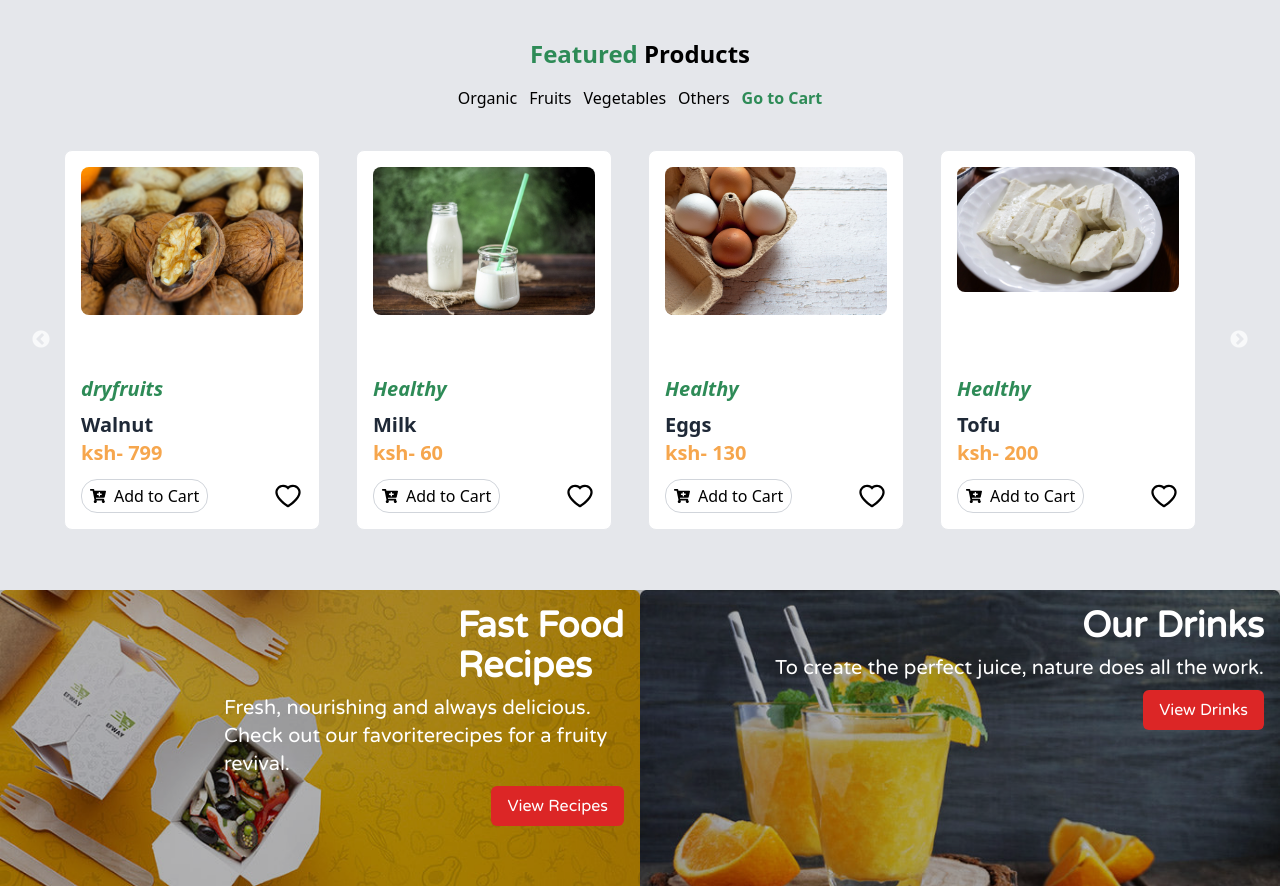
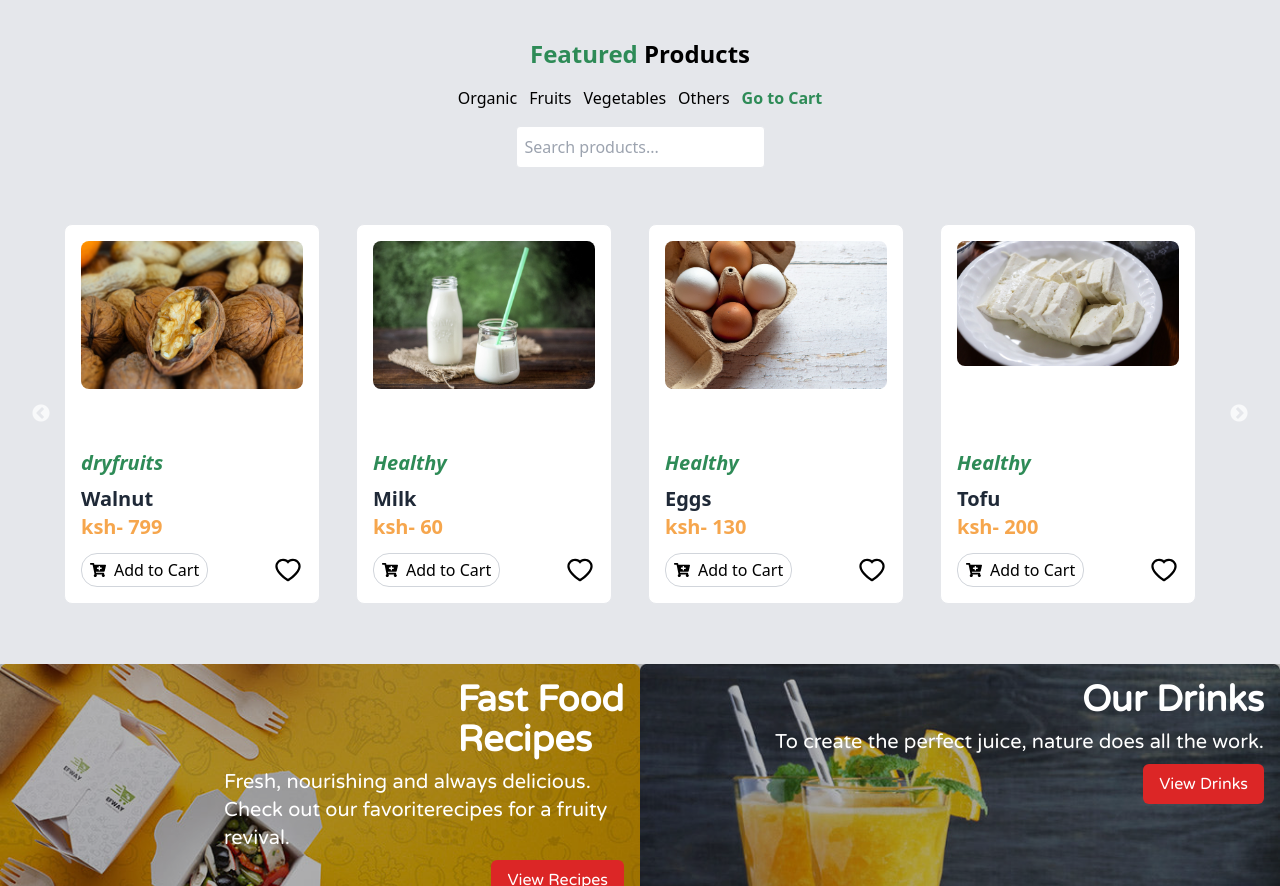
Before and after one commit to mxriuki/Freshgo-App, a React (Vite) app: page /home in a window 1280 px wide. Shown: the part 1306-2192 px from the top of the page. Built offline with nearby package versions, Linux system fonts and the light colour scheme; a web font is replaced by a local one.

Commit message:
added the search bar and the navigate Google when we create an account with the google account

```diff
--- a/src/components/Login.jsx
+++ b/src/components/Login.jsx
@@ -31,6 +31,7 @@ function Login() {
       const user = result.user;
       console.log(user);
       alert("Logged in successfully");
+      navigate('/home')
     } catch (error) {
       alert(`Login failed: ${error.message}`);
     }
--- a/src/components/Products/ProductContainer.jsx
+++ b/src/components/Products/ProductContainer.jsx
@@ -1,52 +1,73 @@
-import React, { useState, useEffect } from 'react'
-import Fruits from './ptype/Fruits'
-import Organic from './ptype/Organic'
-import Others from './ptype/Others'
-import Vegetables from './ptype/Vegetables'
-import { Link } from 'react-router-dom'
-
+import { useState, useEffect } from 'react';
+import Fruits from './ptype/Fruits';
+import Organic from './ptype/Organic';
+import Others from './ptype/Others';
+import Vegetables from './ptype/Vegetables';
+import { Link } from 'react-router-dom';
 
 function ProductContainer({ handleInfo }) {
-    const [toggle, setToggle] = useState(1)
-    const [cartdata, setCartData] = useState([])
+    const [toggle, setToggle] = useState(1);
+    const [cartdata, setCartData] = useState([]);
+    const [searchQuery, setSearchQuery] = useState('');
+
     const handleToggle = (index) => {
-        setToggle(index)
-    }
+        setToggle(index);
+    };
+
     const handleCartData = (item) => {
-        // Check if the item is already in cartdata
-        console.log(item)
         if (!cartdata.some((cartItem) => cartItem.name === item.name)) {
             setCartData([...cartdata, item]);
         }
     };
+
     useEffect(() => {
         handleInfo(cartdata);
+    }, [cartdata, handleInfo]);
 
-    },)
+    const handleSearchChange = (event) => {
+        setSearchQuery(event.target.value);
+    };
 
+    // Filter function based on the search query
+    const filterProducts = (products) => {
+        return products.filter(product =>
+            product.name.toLowerCase().includes(searchQuery.toLowerCase())
+        );
+    };
 
     return (
         <div id='pd' className='flex flex-col items-center py-5'>
-            <div className='flex  items-center '>
-                <label className='font-bold text-2xl'> <span className='txt1'>Featured</span> Products </label>
-
+            <div className='flex items-center'>
+                <label className='font-bold text-2xl'>
+                    <span className='txt1'>Featured</span> Products
+                </label>
             </div>
             <div className='flex items-center space-x-3 mt-4'>
-                <label onClick={() => handleToggle(1)}>Organic</label>
-                <label onClick={() => handleToggle(2)}>Fruits</label>
-                <label onClick={() => handleToggle(3)}>Vegetables</label>
-                <label onClick={() => handleToggle(4)}>Others</label>
-                <label className='font-semibold txt1'><Link to='/cart'> Go to Cart</Link></label>
+                <button onClick={() => handleToggle(1)}>Organic</button>
+                <button onClick={() => handleToggle(2)}>Fruits</button>
+                <button onClick={() => handleToggle(3)}>Vegetables</button>
+                <button onClick={() => handleToggle(4)}>Others</button>
+                <label className='font-semibold txt1'>
+                    <Link to='/cart'> Go to Cart</Link>
+                </label>
             </div>
-            <div>
-                <label className={`${toggle === 1 ? 'visible' : 'hidden'}`}> <Organic handleCartData={handleCartData} /> </label>
-                <label className={`${toggle === 2 ? 'visible' : 'hidden'}`}> <Fruits handleCartData={handleCartData} /> </label>
-                <label className={`${toggle === 3 ? 'visible' : 'hidden'}`}> <Vegetables handleCartData={handleCartData} /> </label>
-                <label className={`${toggle === 4 ? 'visible' : 'hidden'}`}> <Others handleCartData={handleCartData} /> </label>
-
+            <div className='mt-4'>
+                <input
+                    type='text'
+                    placeholder='Search products...'
+                    value={searchQuery}
+                    onChange={handleSearchChange}
+                    className='border rounded p-2'
+                />
+            </div>
+            <div className='mt-4'>
+                {toggle === 1 && <Organic handleCartData={handleCartData} filterProducts={filterProducts} />}
+                {toggle === 2 && <Fruits handleCartData={handleCartData} filterProducts={filterProducts} />}
+                {toggle === 3 && <Vegetables handleCartData={handleCartData} filterProducts={filterProducts} />}
+                {toggle === 4 && <Others handleCartData={handleCartData} filterProducts={filterProducts} />}
             </div>
         </div>
-    )
+    );
 }
 
-export default ProductContainer
+export default ProductContainer;
--- a/src/components/Products/ptype/Fruits.jsx
+++ b/src/components/Products/ptype/Fruits.jsx
@@ -1,14 +1,17 @@
 import data from "../data";
 import Cards from '../Cards';
 
-const Fruits = ({handleCartData}) => {
-  const dataitem = data.filter((item)=>item.category==='fruits')
+const Fruits = ({ handleCartData, filterProducts }) => {
+  const dataitem = data.filter((item) => item.category === 'fruits');
+
+  // Filter the dataitem using the filterProducts function
+  const filteredFruits = filterProducts(dataitem);
+
   return (
-    <div className=" ">
-      <Cards data={dataitem}  handleCartData={handleCartData}/>
+    <div className="">
+      <Cards data={filteredFruits} handleCartData={handleCartData} />
     </div>
   );
 };
 
-
 export default Fruits;
--- a/src/components/Products/ptype/Organic.jsx
+++ b/src/components/Products/ptype/Organic.jsx
@@ -1,13 +1,17 @@
 import data from "../data";
 import Cards from '../Cards';
 
-function Organic({handleCartData}) {
-    const dataItem = data.filter((item)=> item.type2==='organic')
-  return (
-    <div>
-        <Cards data={dataItem} handleCartData={handleCartData}/>
-    </div>
-  )
+function Organic({ handleCartData, filterProducts }) {
+    const dataItem = data.filter((item) => item.type2 === 'organic');
+
+    // Filter the dataItem using the filterProducts function
+    const filteredOrganic = filterProducts(dataItem);
+
+    return (
+        <div>
+            <Cards data={filteredOrganic} handleCartData={handleCartData} />
+        </div>
+    );
 }
 
-export default Organic
+export default Organic;
--- a/src/components/Products/ptype/Others.jsx
+++ b/src/components/Products/ptype/Others.jsx
@@ -1,14 +1,18 @@
-import React from 'react'
-import Cards from '../Cards'
-import data from '../data'
+import React from 'react';
+import Cards from '../Cards';
+import data from '../data';
 
-function Others({handleCartData}) {
-    const dataItem = data.filter((item)=>item.type2==='others')
-  return (
-    <div>
-        <Cards data={dataItem} handleCartData={handleCartData}/>
-    </div>
-  )
+function Others({ handleCartData, filterProducts }) {
+    const dataItem = data.filter((item) => item.type2 === 'others');
+
+    // Filter the dataItem using the filterProducts function
+    const filteredOthers = filterProducts(dataItem);
+
+    return (
+        <div>
+            <Cards data={filteredOthers} handleCartData={handleCartData} />
+        </div>
+    );
 }
 
 export default Others;
--- a/src/components/Products/ptype/Vegetables.jsx
+++ b/src/components/Products/ptype/Vegetables.jsx
@@ -2,11 +2,15 @@ import React from "react";
 import Cards from "../Cards";
 import data from "../data";
 
-function Vegetables({handleCartData}) {
-  const dataItem = data.filter((item)=>item.category==="vegitables")
+function Vegetables({ handleCartData, filterProducts }) {
+  const dataItem = data.filter((item) => item.category === "vegetables"); // Fixed spelling of "vegetables"
+
+  // Filter the dataItem using the filterProducts function
+  const filteredVegetables = filterProducts(dataItem);
+
   return (
     <div>
-      <Cards data={dataItem} handleCartData={handleCartData} />
+      <Cards data={filteredVegetables} handleCartData={handleCartData} />
     </div>
   );
 }
```
